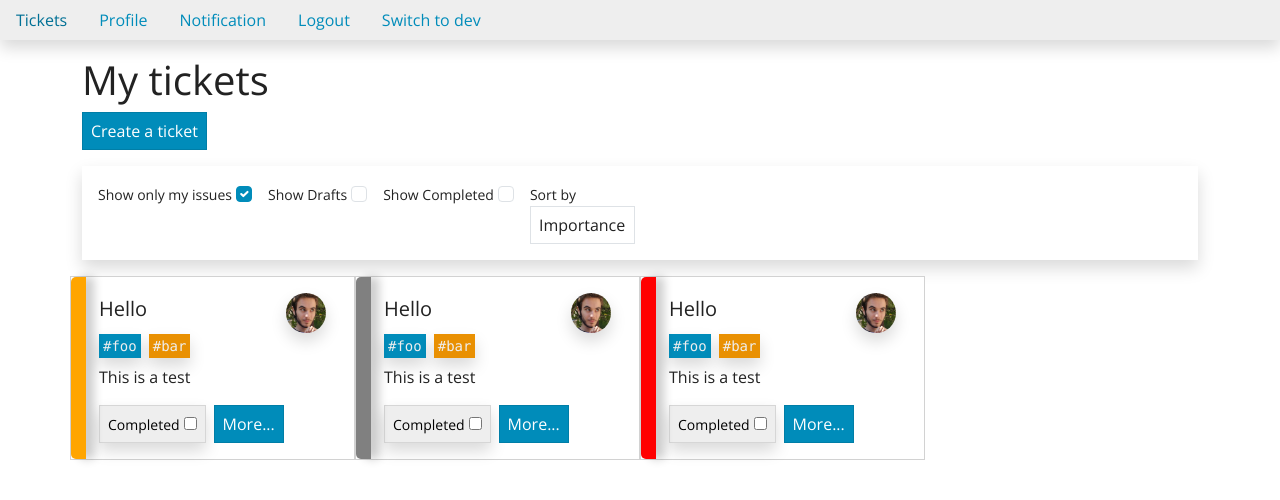
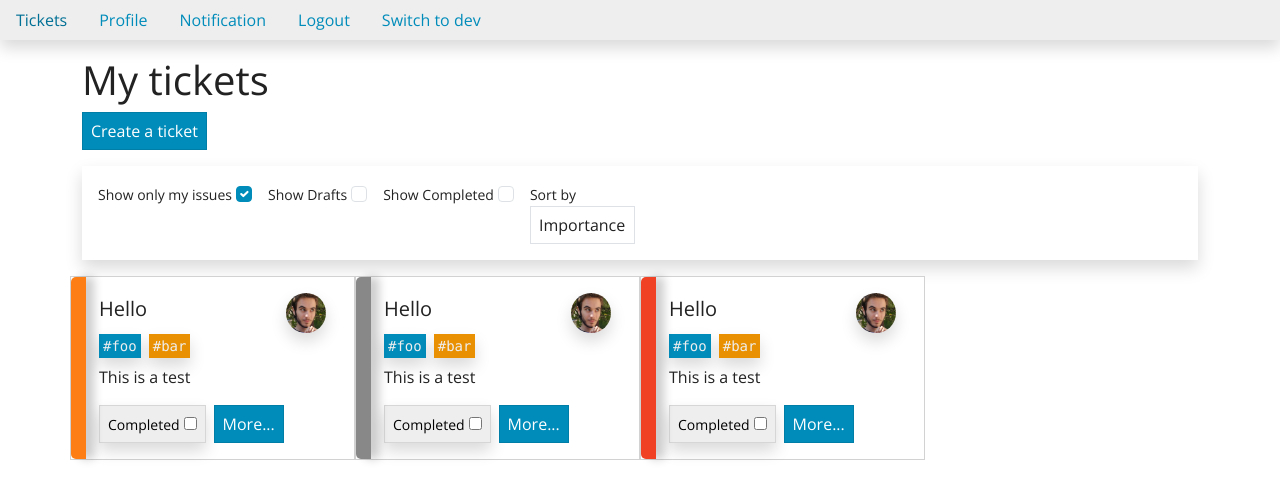
Before and after one commit to NightenDushi/bug-tracker-front-end, a React (Vite) app: page / in a window 1280 px wide. Shown: the top 500 px of the page. Built offline with nearby package versions, Linux system fonts and the light colour scheme.

Commit message:
Use bootstrap variables

```diff
--- a/src/Tickets/Tickets.css
+++ b/src/Tickets/Tickets.css
@@ -4,25 +4,25 @@
     left:0; top:0;
     width:15px;
     height:100%;
-    background:gray;
+    background:var(--bs-gray);
     border-radius:5px 0 0 5px;
     box-shadow:8px 0 10px rgba(0, 0, 0, 0.2);
     transition: all 0.3s;
 }
 
 .ticket_card.urgent:before{
-    background:red;
+    background:var(--bs-red);
 }
 .ticket_card.hurry:before{
-    background:orange;
+    background:var(--bs-orange);
 }
 .ticket_card.draft:before{
     background-size:20px 22px;
     background-color:#afafaf;
     background-image:linear-gradient(0deg, #ffffff 50%, transparent 25%);
 }
-.ticket_card.draft{
-    background-color:#d6d6d6;
+.card:has(> div.ticket_card.draft){
+    background-color:var(--bs-gray-400);
 }
 .ticket_card.done{
     opacity:0.6;
```
